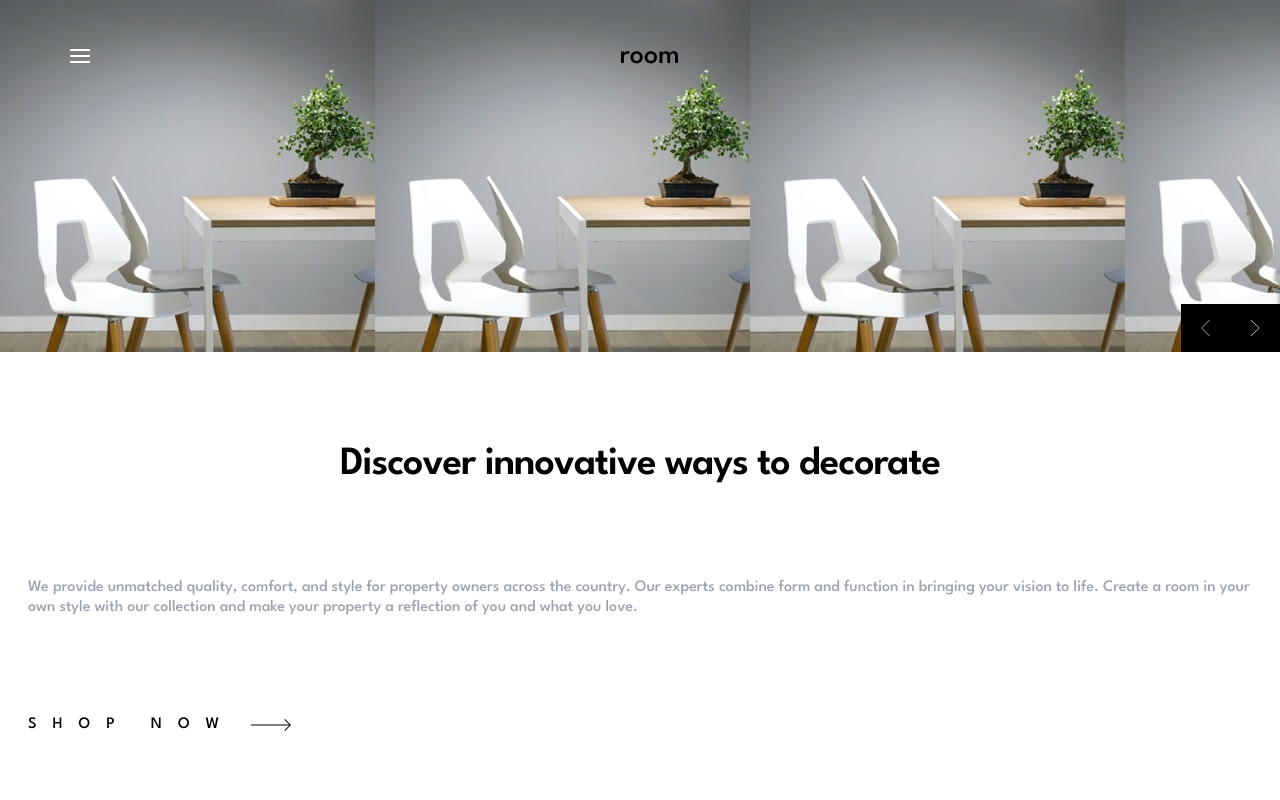
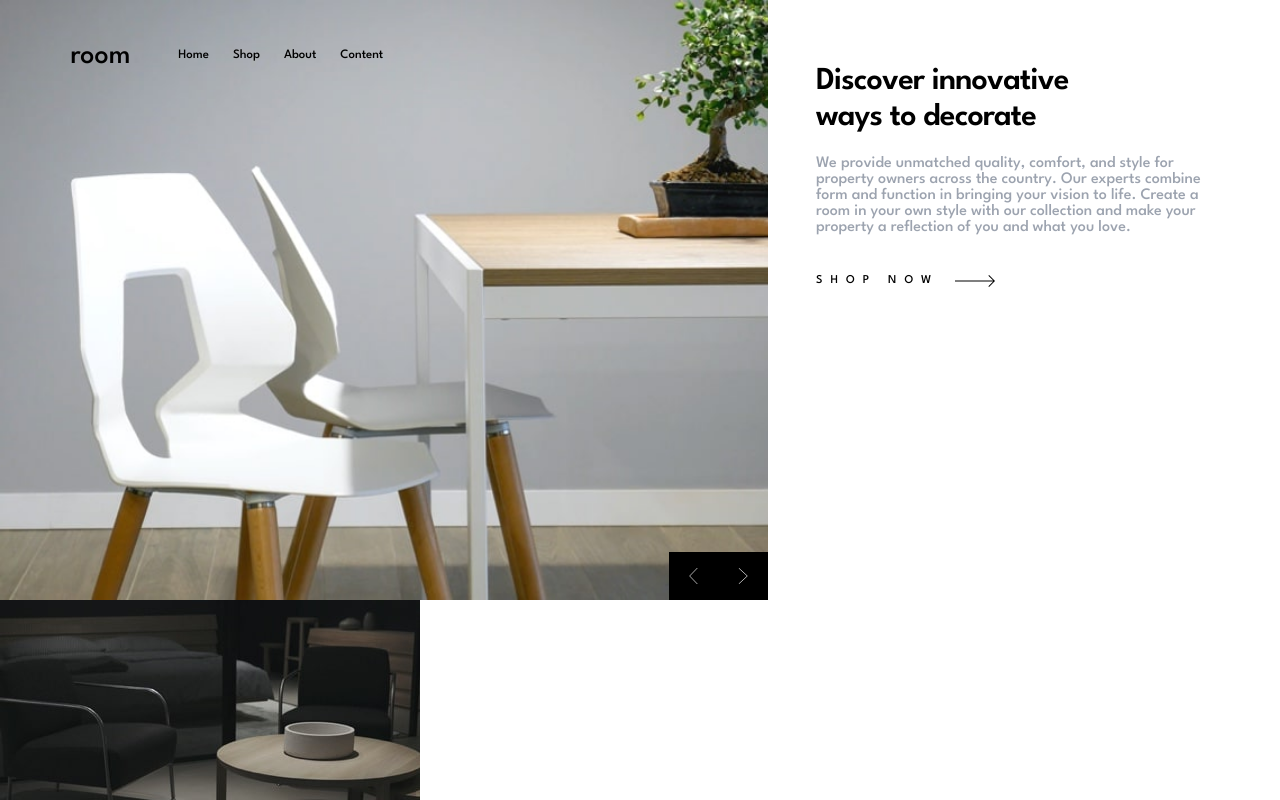
Before and after one commit to JoramirJr/room-homepage, a SvelteKit app: page / in a window 1280 px wide. Shown: the top 800 px of the page. Built offline with nearby package versions, Linux system fonts and the light colour scheme.

Commit message:
desktop screen, first segment responsive

```diff
--- a/src/routes/+page.svelte
+++ b/src/routes/+page.svelte
@@ -1,7 +1,7 @@
 <header
   class="absolute left-0 top-0 w-full h-header bg-transparent flex items-center pt-[1rem] px-[5.5vw]"
 >
-  <button>
+  <button class="sm:hidden">
     <img
       src="/icon-hamburger.svg"
       alt="Menu Hamburger Icon"
@@ -10,14 +10,20 @@
     />
   </button>
   <h1
-    class="w-full text-center align-text-top text-[1.75rem] font-spartan font-medium"
+    class="w-full text-center align-text-top text-[1.75rem] font-spartan font-medium sm:w-fit sm:text-left"
   >
     room
   </h1>
+  <nav class="min-[0px]:hidden sm:block sm:flex sm:ml-[3rem] sm:gap-[1.5rem] sm:text-[.8rem]" >
+    <a href="/" aria-label="home page link">Home</a>
+    <a href="/shop" aria-label="shop page link">Shop</a>
+    <a href="/about" aria-label="about page link">About</a>
+    <a href="/content" aria-label="content page link">Content</a>
+  </nav>
 </header>
-<main class="h-screen w-screen">
-  <section class="flex flex-wrap *:w-screen">
-    <div class="h-[22rem] bg-light-furniture flex items-end justify-end">
+<main class="h-fit w-screen">
+  <section class="flex flex-col sm:flex-row">
+    <div class="min-h-[22rem] bg-light-furniture-mobile bg-cover flex items-end justify-end w-screen sm:min-w-[60vw] sm:h-[75vh] sm:bg-light-furniture-desktop">
       <div
         class="w-fit right-0 bottom-0 flex gap-0 *:bg-black *:py-[1rem] *:px-[1.25rem]"
       >
@@ -38,21 +44,21 @@
       </div>
     </div>
     <div
-      class="grid place-items-center h-[24rem] px-[1.75rem] box-content my-[3rem]"
+      class="flex flex-col justify-center gap-[1.25rem] h-fit px-[1.75rem] box-content my-[3rem] sm:w-full sm:px-[3rem] sm:py-[1rem] "
     >
       <h2
-        class="text-black text-[2.5rem] leading-[2.25rem] font-semibold tracking-tight"
+        class="text-black text-[2rem] leading-[2.25rem] font-semibold tracking-tight"
       >
         Discover innovative ways to decorate
       </h2>
-      <span class="text-gray-400 leading-[1.25rem]">
+      <span class="text-gray-400 leading-[1rem]">
         We provide unmatched quality, comfort, and style for property owners
         across the country. Our experts combine form and function in bringing
         your vision to life. Create a room in your own style with our collection
         and make your property a reflection of you and what you love.
       </span>
       <button
-        class="flex text-[1rem] items-center gap-[1rem] text-black text-[1rem] tracking-[1rem] w-full"
+        class="flex text-[1rem] py-[1rem] items-center gap-[1rem] text-black tracking-[.5rem] w-full sm:text-[.75rem] sm:text-bold"
       >
         SHOP NOW
         <img
--- a/tailwind.config.js
+++ b/tailwind.config.js
@@ -7,7 +7,8 @@ export default {
         'header': "6rem"
       },
       backgroundImage: {
-        'light-furniture': "url('/mobile-image-hero-1.jpg')",
+        'light-furniture-mobile': "url('/mobile-image-hero-1.jpg')",
+        'light-furniture-desktop': "url('/desktop-image-hero-1.jpg')",
       }
     }
   },
```
